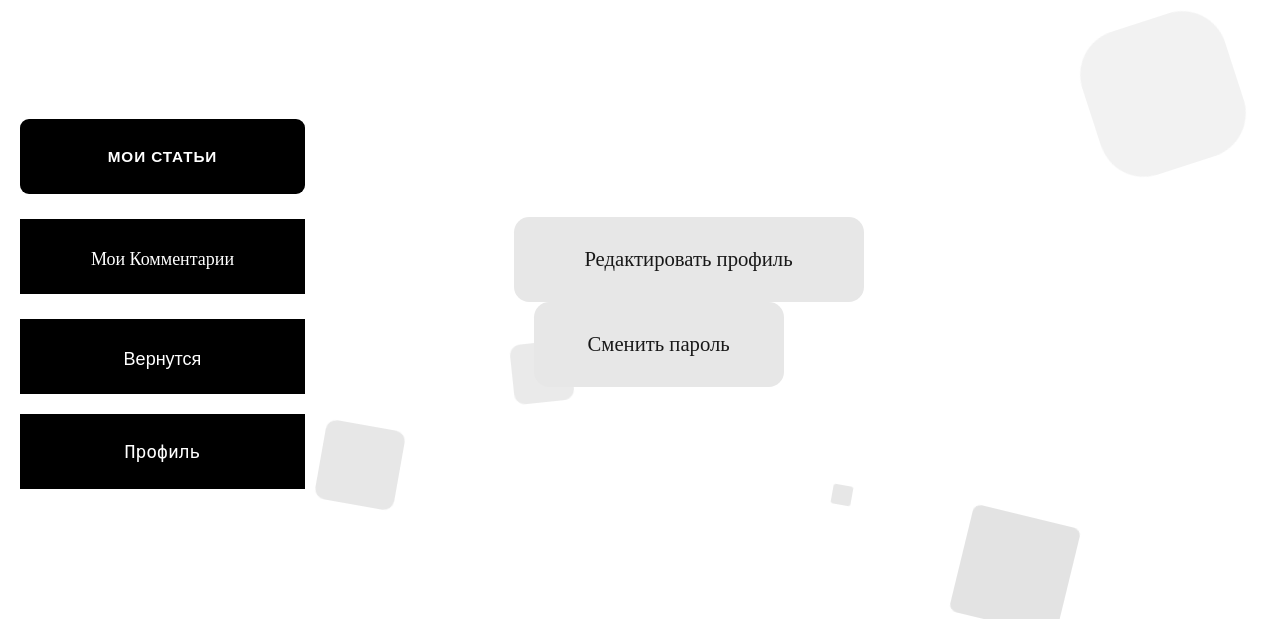
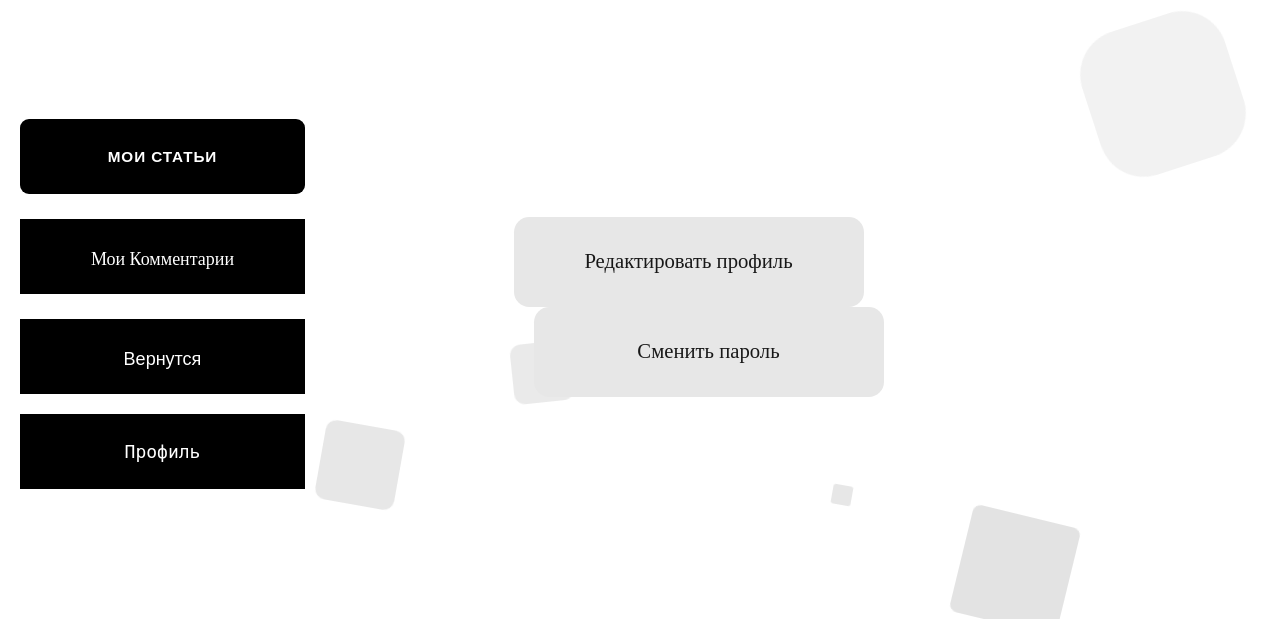
Before and after one commit to Vovadoes/Web-Project-Yandex-Lyceum, a Flask app: page /profile/ in a window 1280 px wide. Shown: the part 181-800 px from the top of the page. Run offline with Flask 2, Linux system fonts and the light colour scheme; parts of the project's set-up code (start-up, migrations or seed data) failed here and were passed over; some libraries are stand-ins or nearby versions.

Commit message:
Готовая версия

```diff
--- a/Project/templates/Profile/Articles.html
+++ b/Project/templates/Profile/Articles.html
@@ -32,7 +32,7 @@
                     </div>
                 </a>
             {% else %}
-                <h1>Вы пока ничего не написали</h1>
+                <h1 style="position:absolute">Вы пока ничего не написали</h1>
             {% endfor %}
     </div>
 {% endblock %}
--- a/Project/templates/Profile/Main.html
+++ b/Project/templates/Profile/Main.html
@@ -12,9 +12,9 @@
             {{ user.email }}
         </p>
         <br>
-        <a href={{ url_for("app_profile.edit") }}><button class="button button--calypso" style="font-family:corbel; width:350px;"><span>Редактировать профиль</span></button></a>
+        <a href={{ url_for("app_profile.edit") }}><button class="button button--calypso" style="font-family:corbel; width:350px; height:90px;"><span>Редактировать профиль</span></button></a>
         <a href={{ url_for("app_profile.replace_password") }} >
-        <button class="button button--bestia" style="margin-left:20px;">
+        <button class="button button--bestia" style="margin-left:20px; width:350px; height:90px;">
 						<div class="button__bg"></div><span>Сменить пароль</span>
 					</button></a>
     </div>
```
